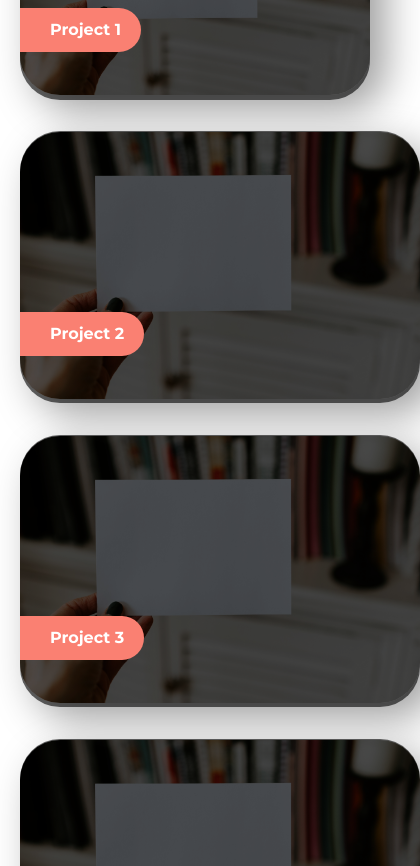
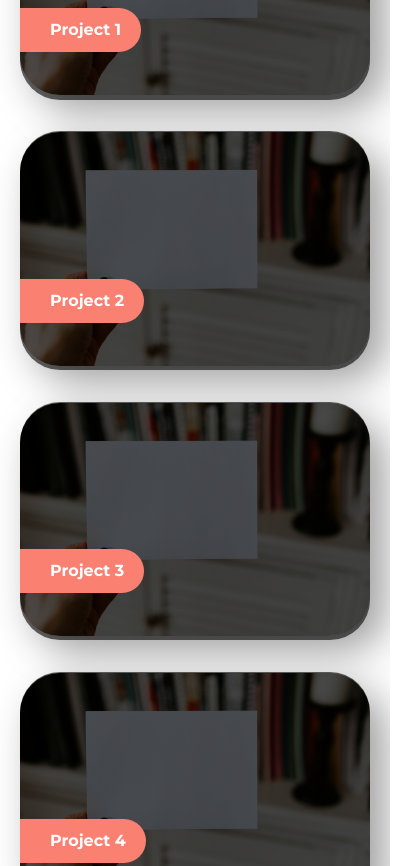
Before and after one commit to jsamborski310/my-portfolio, a plain HTML site: page index.html in a window 390 px wide. Shown: the part 1460-2326 px from the top of the page, 420 px wide, since content can reach past the window. Drawn offline with Linux system fonts and the light colour scheme.

```diff
--- a/assets/styles.css
+++ b/assets/styles.css
@@ -277,6 +277,9 @@
     .right-content ul li {
         padding-bottom:10px;
     }
+    article:not(:first-child) {
+        flex:1 0 100%; /*Full width on mobile.*/
+    }
 }
 
 /* MEDIA QUERY | 885px*/
```
